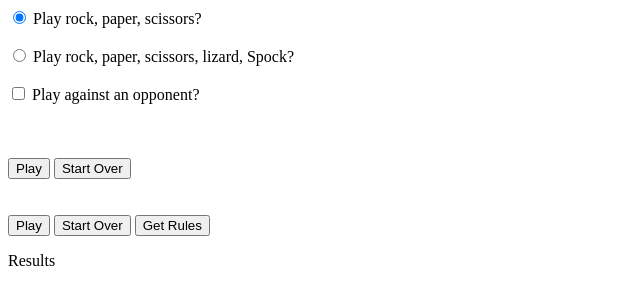
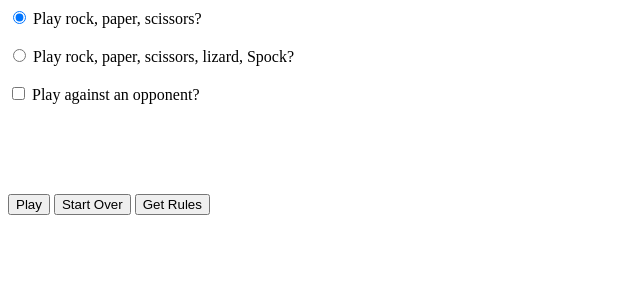
Before and after one commit to comp426-2023-spring/e02-deysim, a website: page public/index.html in a window 1280 px wide. Shown: the whole page, without its empty margins (0-640 px from the left). Drawn offline with nearby package versions, Linux system fonts and the light colour scheme.

Commit message:
fix html

```diff
--- a/public/index.html
+++ b/public/index.html
@@ -6,21 +6,19 @@
         <link href="./styles.css" rel="stylesheet">
         <script src="https://ajax.googleapis.com/ajax/libs/jquery/3.6.4/jquery.min.js"></script>
         <script src="./scripts.js"></script>
-        <!-- Link to your script file(s) and CSS in here somewhere -->
     </head>
     <body onload="showHideShots()">
         <div class="playpage">
-            <form id="userinput" class="" action="javascript:void(0);">
-                <input type="radio" id="rps" name="game" value="rps" checked="checked" onclick="showHideShots()">
+            <input type="radio" id="rps" name="game" value="rps" checked onclick="showHideShots()">
             <label for="rps">Play rock, paper, scissors?</label>
-                <br/><br/>
+            <br><br>
             <input type="radio" id="rpsls" name="game" value="rpsls" onclick="showHideShots()">
             <label for="rpsls">Play rock, paper, scissors, lizard, Spock?</label>
-                <br/><br/>
+            <br><br>
             <input type="checkbox" id="opponent" name="playtype" value="opponent" onclick="showHideShots()">
             <label for="opponent">Play against an opponent?</label>
-                <br/><br/>
-                <input type="radio" id="rock" name="shot" value="rock" class="rps shots" checked="checked">
+            <br><br>
+            <input type="radio" id="rock" name="shot" value="rock" class="rps shots" checked>
             <label class="shots rps">Rock</label>
             <input type="radio" id="paper" name="shot" value="paper" class="rps shots">
             <label class="shots rps">Paper</label>
@@ -30,10 +28,7 @@
             <label class="shots rpsls">Lizard</label>
             <input type="radio" id="spock" name="shot" value="spock" class="rpsls shots">
             <label class="shots rpsls">Spock</label>
-                <br/><br/>
-                <input type="submit" id="play" name="controls" value="Play">
-                <input type="submit" id="startover" name="controls" value="Start Over">
-            </form>
+            <br><br>
         </div>
         <div class="rules" style="display: none;">
             <h1>Rock Paper Scissors Rules</h1>
@@ -56,13 +51,9 @@
                 <li>Rock CRUSHES Scissors</li>
             </ul>
         </div>
-            <br/><br/>
+        <br><br>
             <button type="button" id="play" onclick="playGame()">Play</button>
             <button type="button" id="startover" onclick="startOver()">Start Over</button>
             <button type="button" id="rules" onclick="getRules()">Get Rules</button>
-    <p id="results" class="results">Results</p>
-    <!-- Your interface markup goes here -->
-    <!-- For interface examples, look in the `/examples/` directory in the root of your starter code repo. -->
-
     </body>
 </html>
```
Lines whose indentation alone changed are shown as unchanged.
